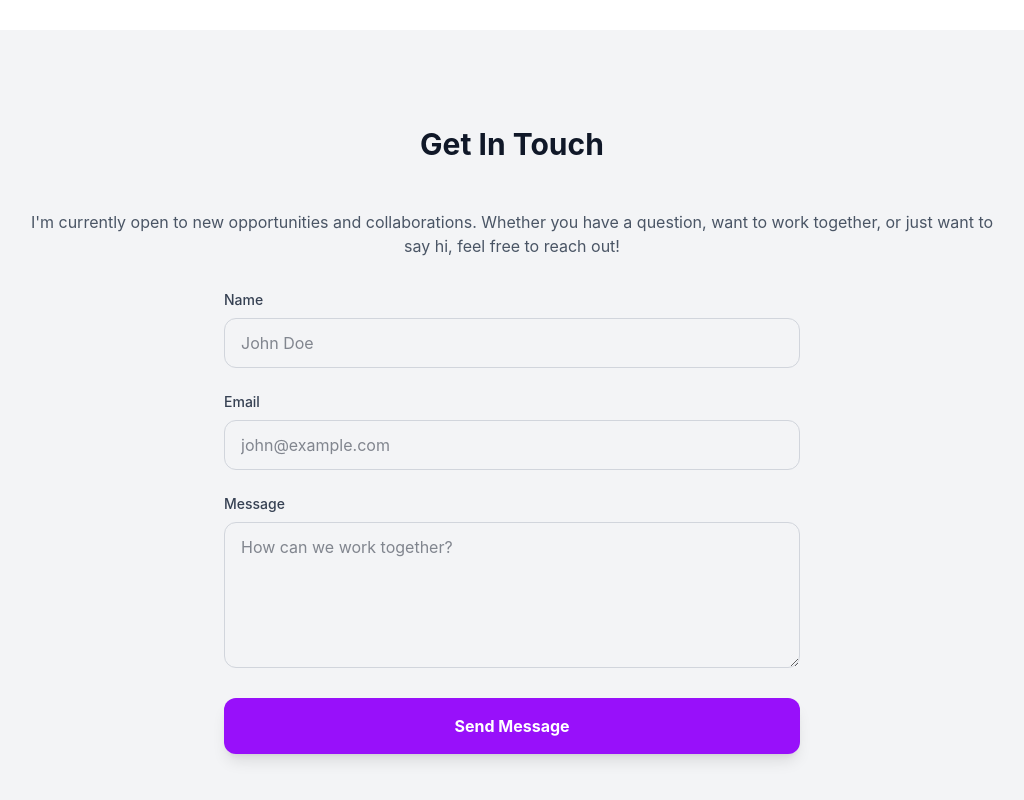
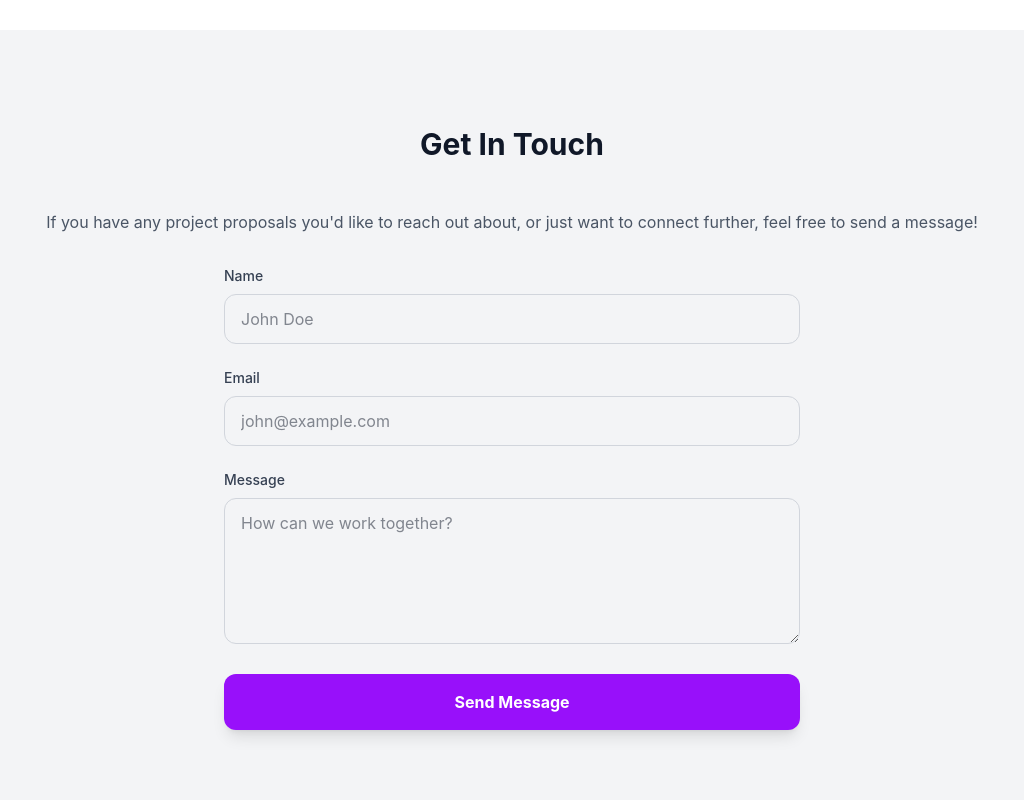
Before and after one commit to Khai189/portfolio, a React (Vite) app: page / in a window 1280 px wide. Shown: the part 5379-6179 px from the top of the page, without its empty margins (128-1152 px from the left). Built offline with nearby package versions, Linux system fonts and the light colour scheme.

Commit message:
Changed app.tsx wording of contact form

```diff
--- a/src/App.tsx
+++ b/src/App.tsx
@@ -202,7 +202,7 @@ function App() {
       <footer id="contact" className="py-24 bg-gray-100">
         <div className="max-w-5xl mx-auto px-6 text-center">
           <h2 className="text-3xl font-bold mb-12">Get In Touch</h2>
-          <p className="text-gray-600 mb-6">I'm currently open to new opportunities and collaborations. Whether you have a question, want to work together, or just want to say hi, feel free to reach out!</p>
+          <p className="text-gray-600 mb-6">If you have any project proposals you'd like to reach out about, or just want to connect further, feel free to send a message!</p>
 
           <form onSubmit={handleSubmit} className="max-w-xl mx-auto text-left space-y-6 mt-8">
             <div>
```
